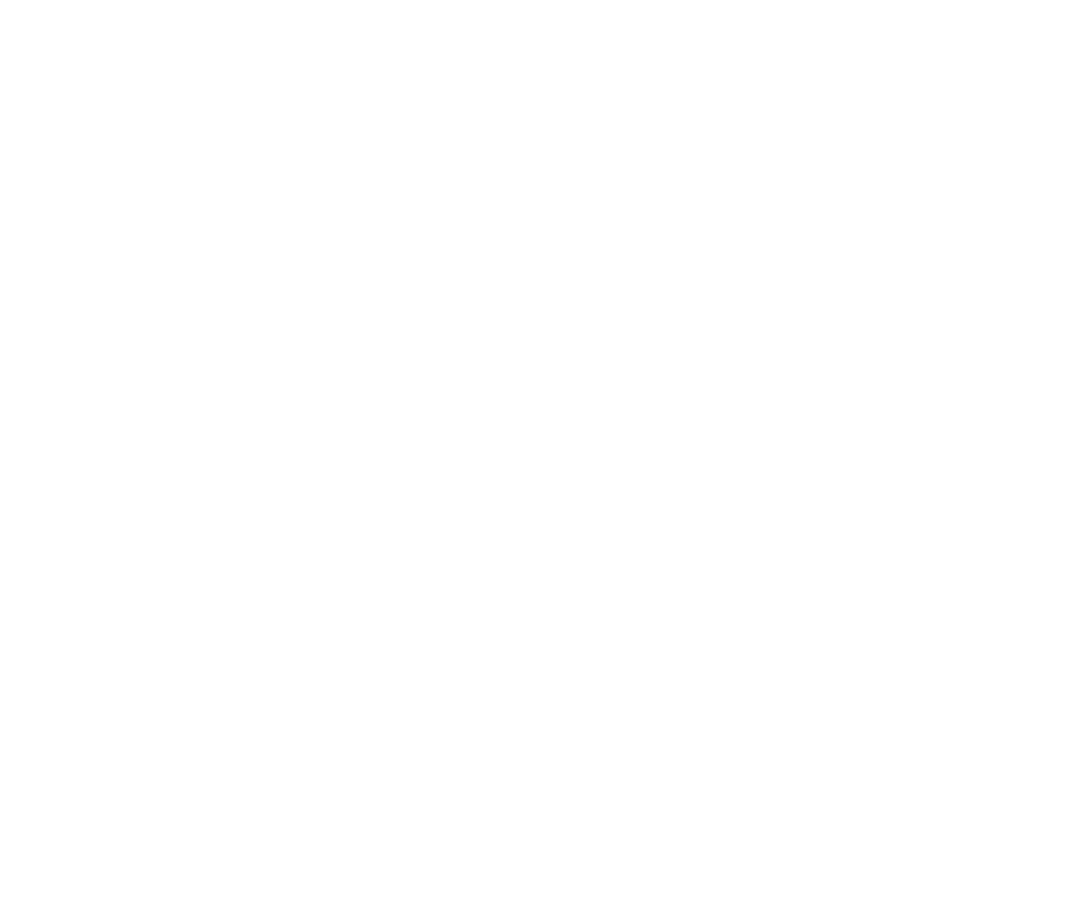
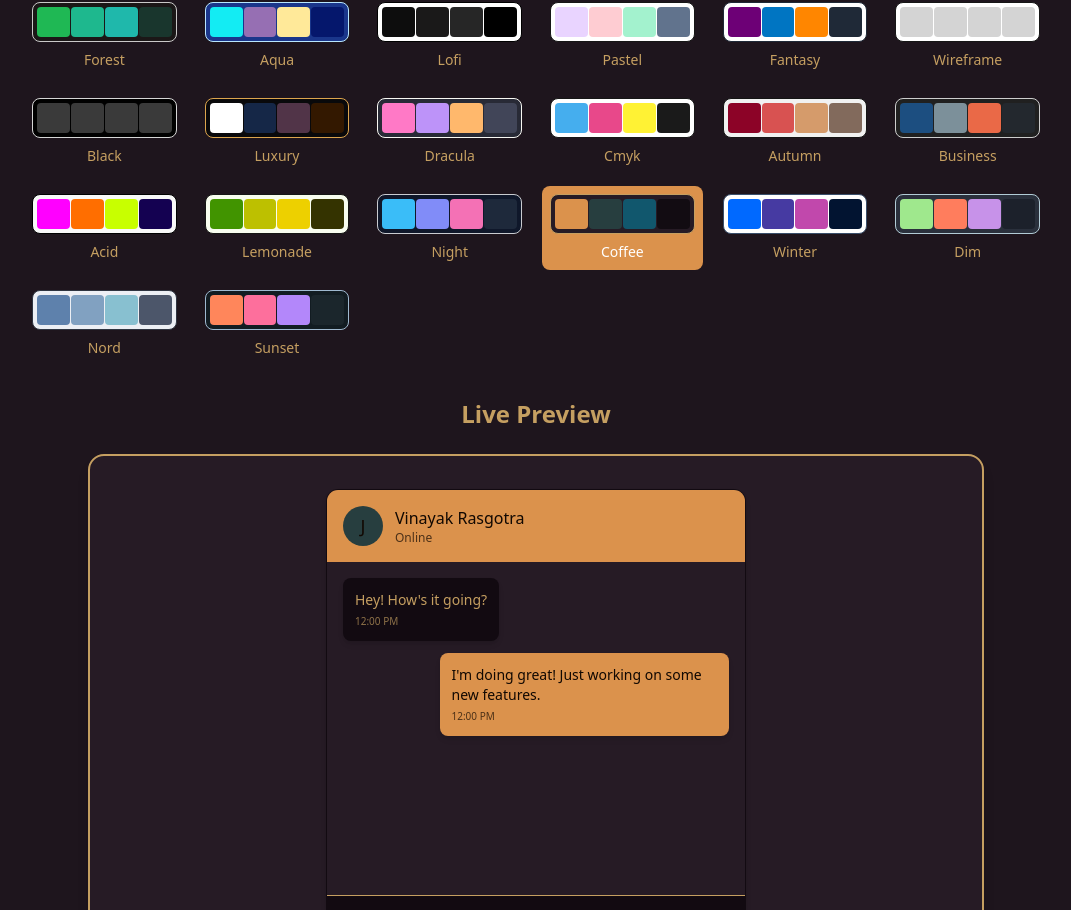
Before and after one commit to vinayak712/Project, a React (Vite) app in the folder frontend/: page /setting in a window 1280 px wide. Shown: the part 424-1334 px from the top of the page, without its empty margins (104-1175 px from the left). Before the commit the page ends 800 px from the top, so only its background shows below. Built offline with nearby package versions, Linux system fonts and the light colour scheme; no server answers.

Commit message:
setting page

```diff
--- a/frontend/src/App.jsx
+++ b/frontend/src/App.jsx
@@ -18,7 +18,7 @@
   useEffect(() => {
     checkAuth();
   },[checkAuth])
-  console.log( authUser);
+
   if (isCheckingAuth && !authUser) {
     return (
       <div className="flex items-center justify-center h-screen">
@@ -34,7 +34,7 @@
         <Route path="/login" element={!authUser?<LoginPage />:<Navigate to="/"/>} />
         <Route path="/signup" element={!authUser?<Signup />:<Navigate to='/'/>} />
         <Route path="/setting" element={<Setting />} />
-        <Route path="/profile" element={<Profile />} />
+        <Route path="/profile" element={authUser?<Profile />:<Navigate to="/login"/>} />
       </Routes>
       <Toaster/>
     </div>
--- a/frontend/src/index.css
+++ b/frontend/src/index.css
@@ -1,5 +1,5 @@
 @import "tailwindcss";
 @plugin "daisyui";
-/* @plugin "daisyui" {
+@plugin "daisyui" {
     themes:all;
-  } */
+  }
--- a/frontend/src/pages/seeting.jsx
+++ b/frontend/src/pages/seeting.jsx
@@ -1,8 +1,124 @@
+import { useEffect } from "react";
+import { THEMES } from "../constants";
+import { userThemeStore } from "../store/useThemeStore";
+
+const Preview_Messages = [
+  { id: 1, content: "Hey! How's it going?", isSent: false },
+  { id: 2, content: "I'm doing great! Just working on some new features.", isSent: true },
+];
+
 function Setting() {
-    return (
-        <>
-        <h1>Seeting page</h1>
-        </>
-    )
+  const { theme, setTheme } = userThemeStore();
+
+  // Apply the theme to the HTML element dynamically
+  useEffect(() => {
+    document.documentElement.setAttribute("data-theme", theme);
+  }, [theme]);
+
+  return (
+    <>
+      {/* Full Page with Applied Theme */}
+      <div className="min-h-screen w-full mx-auto px-4 pt-12 bg-base-200">
+        {/* Theme Selection Header */}
+        <div className="p-4 flex flex-col gap-3 text-center">
+          <h1 className="text-3xl font-bold text-primary">Theme Settings</h1>
+          <p className="text-lg text-base-content/80">
+            Choose a theme for your chat interface
+          </p>
+        </div>
+
+        {/* Theme Options Grid */}
+        <div className="grid grid-cols-3 sm:grid-cols-4 md:grid-cols-6 gap-3 mx-auto max-w-5xl">
+          {THEMES.map((t) => (
+            <button
+              key={t}
+              className={`group flex flex-col items-center gap-2 p-2 rounded-lg transition-all ${
+                theme === t ? "bg-primary text-white" : "hover:bg-base-200/50"
+              }`}
+              onClick={() => setTheme(t)}
+            >
+              <div
+                className="relative h-10 w-full rounded-lg overflow-hidden border"
+                data-theme={t}
+              >
+                <div className="absolute inset-0 grid grid-cols-4 gap-px p-1">
+                  <div className="rounded bg-primary"></div>
+                  <div className="rounded bg-secondary"></div>
+                  <div className="rounded bg-accent"></div>
+                  <div className="rounded bg-neutral"></div>
+                </div>
+              </div>
+              <span className="text-sm font-medium capitalize">
+                {t.charAt(0).toUpperCase() + t.slice(1)}
+              </span>
+            </button>
+          ))}
+        </div>
+
+        {/* Preview Section */}
+        <h2 className="text-2xl font-bold text-center mt-8">Live Preview</h2>
+        <div className="flex w-full justify-center items-center mt-6">
+          <div className="w-full max-w-4xl h-[550px] flex items-center justify-center border-2 rounded-2xl bg-base-100 shadow-lg">
+            <div className="w-[420px] h-[480px] border border-base-300 rounded-xl overflow-hidden bg-base-200 shadow-md flex flex-col">
+              {/* Chat Header */}
+              <div className="flex items-center gap-3 bg-primary p-4 text-primary-content">
+                <div className="text-lg rounded-full bg-secondary flex items-center justify-center font-medium w-10 h-10">
+                  J
+                </div>
+                <div>
+                  <h3 className="font-medium">Vinayak Rasgotra</h3>
+                  <p className="text-xs opacity-70">Online</p>
+                </div>
+              </div>
+
+              {/* Chat Messages */}
+              <div className="flex-1 p-4 space-y-3 overflow-y-auto bg-base-100">
+                {Preview_Messages.map((m) => (
+                  <div
+                    key={m.id}
+                    className={`flex ${
+                      m.isSent ? "justify-end" : "justify-start"
+                    }`}
+                  >
+                    <div
+                      className={`max-w-[75%] p-3 rounded-lg shadow-md ${
+                        m.isSent
+                          ? "bg-primary text-primary-content"
+                          : "bg-base-300 text-base-content"
+                      }`}
+                    >
+                      <p className="text-sm">{m.content}</p>
+                      <p
+                        className={`text-[10px] mt-1 ${
+                          m.isSent
+                            ? "text-primary-content/70"
+                            : "text-base-content/70"
+                        }`}
+                      >
+                        12:00 PM
+                      </p>
+                    </div>
+                  </div>
+                ))}
+              </div>
+
+              {/* Message Input - Fixed Alignment */}
+              <div className="flex items-center gap-3 p-4 bg-base-300 border-t">
+                <input
+                  type="text"
+                  className="flex-1 px-4 py-2 rounded-lg bg-base-100 border text-sm focus:outline-none focus:ring-2 focus:ring-primary"
+                  placeholder="Type a message..."
+                />
+                <button className="bg-primary text-white px-4 py-2 rounded-lg hover:bg-primary/80 flex items-center justify-center">
+                  Send
+                </button>
+              </div>
+            </div>
+          </div>
+        </div>
+      </div>
+    </>
+  );
 }
+
 export default Setting;
--- a/frontend/tailwind.config.js
+++ b/frontend/tailwind.config.js
@@ -11,7 +11,7 @@
   },
   plugins: [daisyui],
   daisyui:{
-    themes:[
+    themes: [
       "light",
       "dark",
       "cupcake",
@@ -19,6 +19,31 @@
       "emerald",
       "corporate",
       "synthwave",
-    ]
+      "retro",
+      "cyberpunk",
+      "valentine",
+      "halloween",
+      "garden",
+      "forest",
+      "aqua",
+      "lofi",
+      "pastel",
+      "fantasy",
+      "wireframe",
+      "black",
+      "luxury",
+      "dracula",
+      "cmyk",
+      "autumn",
+      "business",
+      "acid",
+      "lemonade",
+      "night",
+      "coffee",
+      "winter",
+      "dim",
+      "nord",
+      "sunset",
+    ],
   }
 };
```
Also changed, not shown: 2 other files (tests, documents, lock files or other folders).
